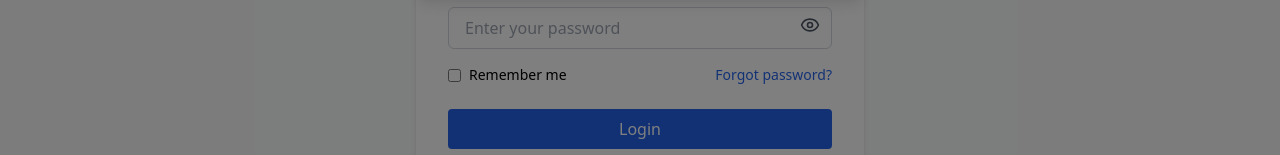
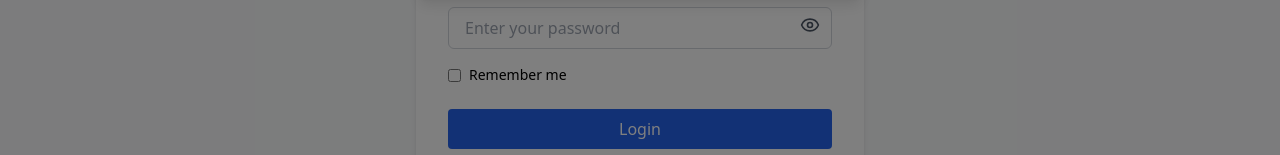
Before and after one commit to PathiSainath/Skilviu, a React (Create React App) app: page /login in a window 1280 px wide. Shown: the part 503-658 px from the top of the page. Built offline with nearby package versions, Linux system fonts and the light colour scheme.

Commit message:
Your commit message here

```diff
--- a/src/Components/Login.js
+++ b/src/Components/Login.js
@@ -212,7 +212,7 @@ function Login() {
               <input type="checkbox" className="form-checkbox text-blue-600" />
               <span className="ml-2">Remember me</span>
             </label>
-            <a href="#" className="text-sm text-blue-600 hover:underline">Forgot password?</a>
+            {/* <a href="#" className="text-sm text-blue-600 hover:underline">Forgot password?</a> */}
           </div>
 
           <button
```
